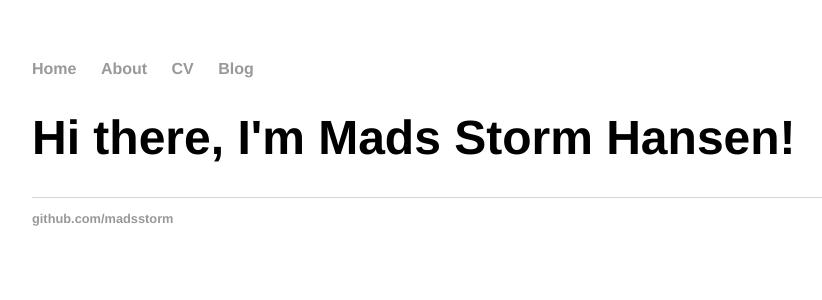
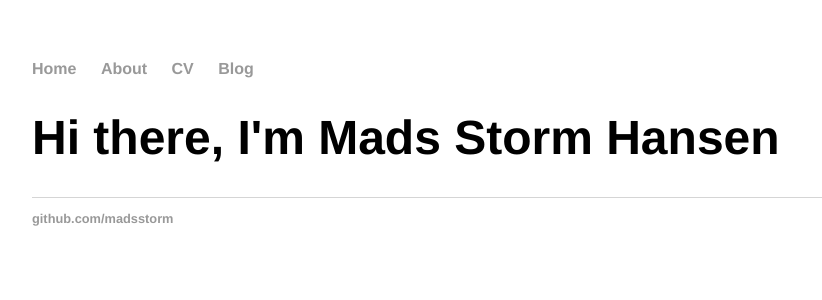
Before and after one commit to madsstorm/madsstorm.dk, a Jekyll site: the page built from index.html, in a window 1280 px wide. Shown: the top 300 px of the page, without its empty margins (160-982 px from the left). Built offline with Jekyll 4.4.1, drawn with Linux system fonts in a browser that asks for light colours.

Commit message:
Update index.html

```diff
--- a/index.html
+++ b/index.html
@@ -1,27 +1,7 @@
-<!DOCTYPE html>
-<html>
-	<head>
-		<title>Mads Storm Hansen</title>
-		<link rel="stylesheet" type="text/css" href="/css/main.css">
-	</head>
-	<body>
-		<nav>
-    		<ul>
-        		<li><a href="/">Home</a></li>
-	        	<li><a href="/about">About</a></li>
-        		<li><a href="/cv">CV</a></li>
-        		<li><a href="/blog">Blog</a></li>
-    		</ul>
-		</nav>
-		<div class="container">
-    		<div class="blurb">
-        		<h1>Hi there, I'm Mads Storm Hansen!</h1>
-    		</div>
-		</div>
-		<footer>
-    		<ul>
-        		<li><a href="https://github.com/madsstorm">github.com/madsstorm</a></li>
-			</ul>
-		</footer>
-	</body>
-</html>
+---
+layout: default
+title: Mads Storm Hansen
+---
+<div class="blurb">
+	<h1>Hi there, I'm Mads Storm Hansen</h1>
+</div>
```
